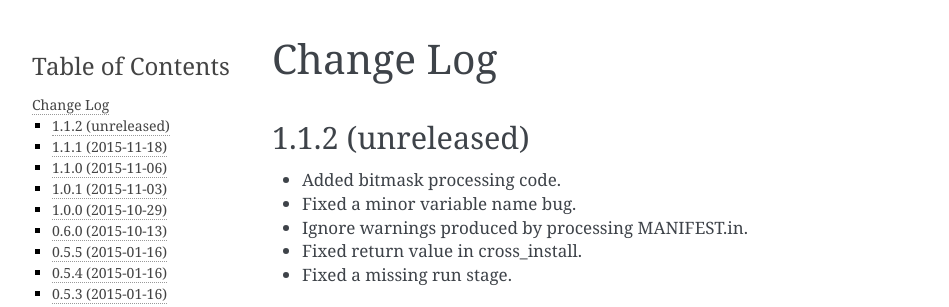
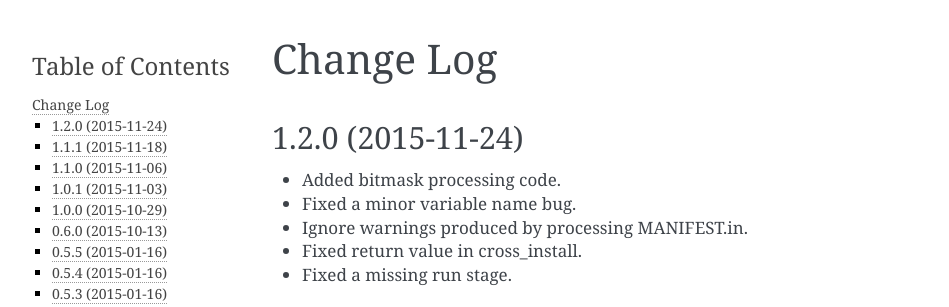
Before and after one commit to desihub/desiutil, a Sphinx documentation site: the page built from doc/changes.rst, in a window 1280 px wide and 900 px high. Shown: the top 307 px of the window, without its empty margins (148-1097 px from the left). Built offline with Sphinx 7.4.7, drawn with Linux system fonts in a browser that asks for light colours.

Commit message:
preparing to tag 1.2.0

```diff
--- a/doc/changes.rst
+++ b/doc/changes.rst
@@ -2,7 +2,7 @@
 Change Log
 ==========
 
-1.1.2 (unreleased)
+1.2.0 (2015-11-24)
 ------------------
 
 * Added bitmask processing code.
--- a/py/desiutil/_version.py
+++ b/py/desiutil/_version.py
@@ -1 +1 @@
-__version__ = '1.1.1.dev213'
+__version__ = '1.2.0'
```
